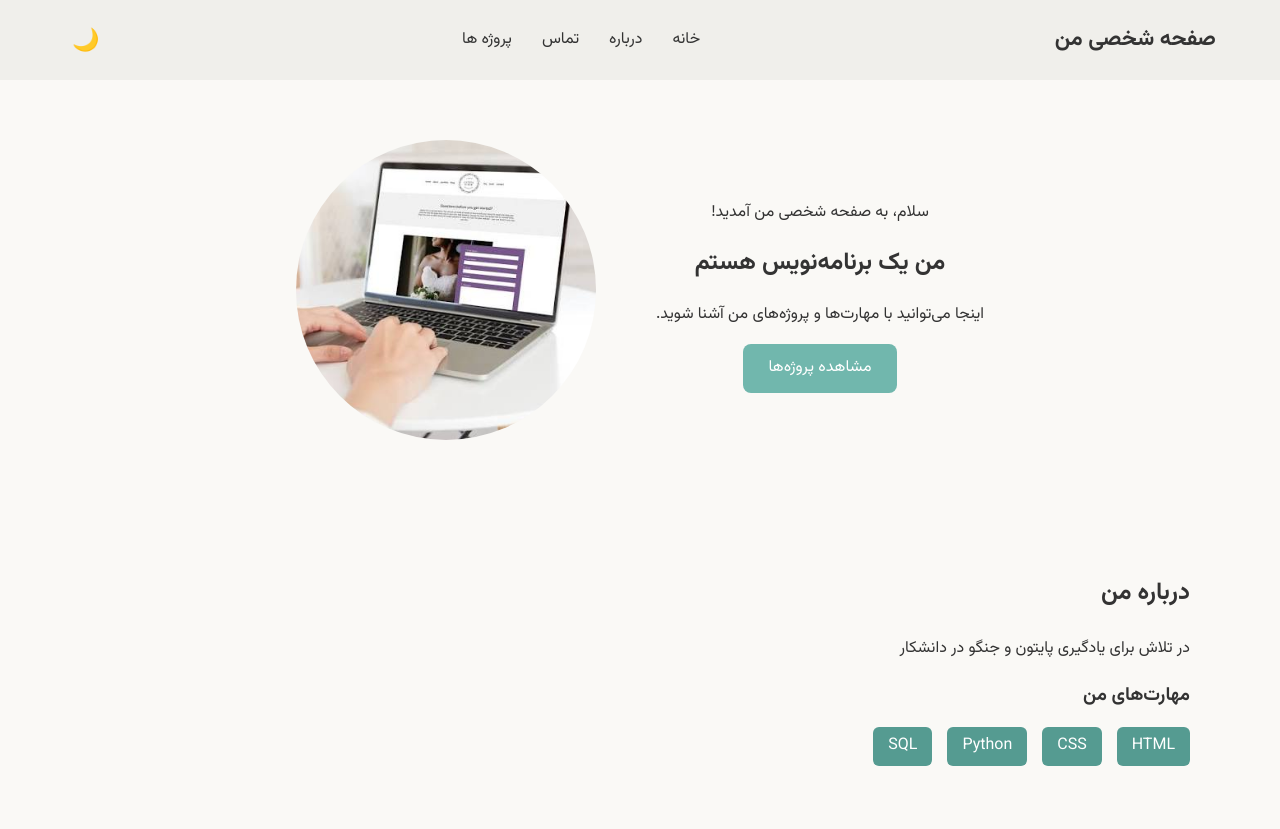
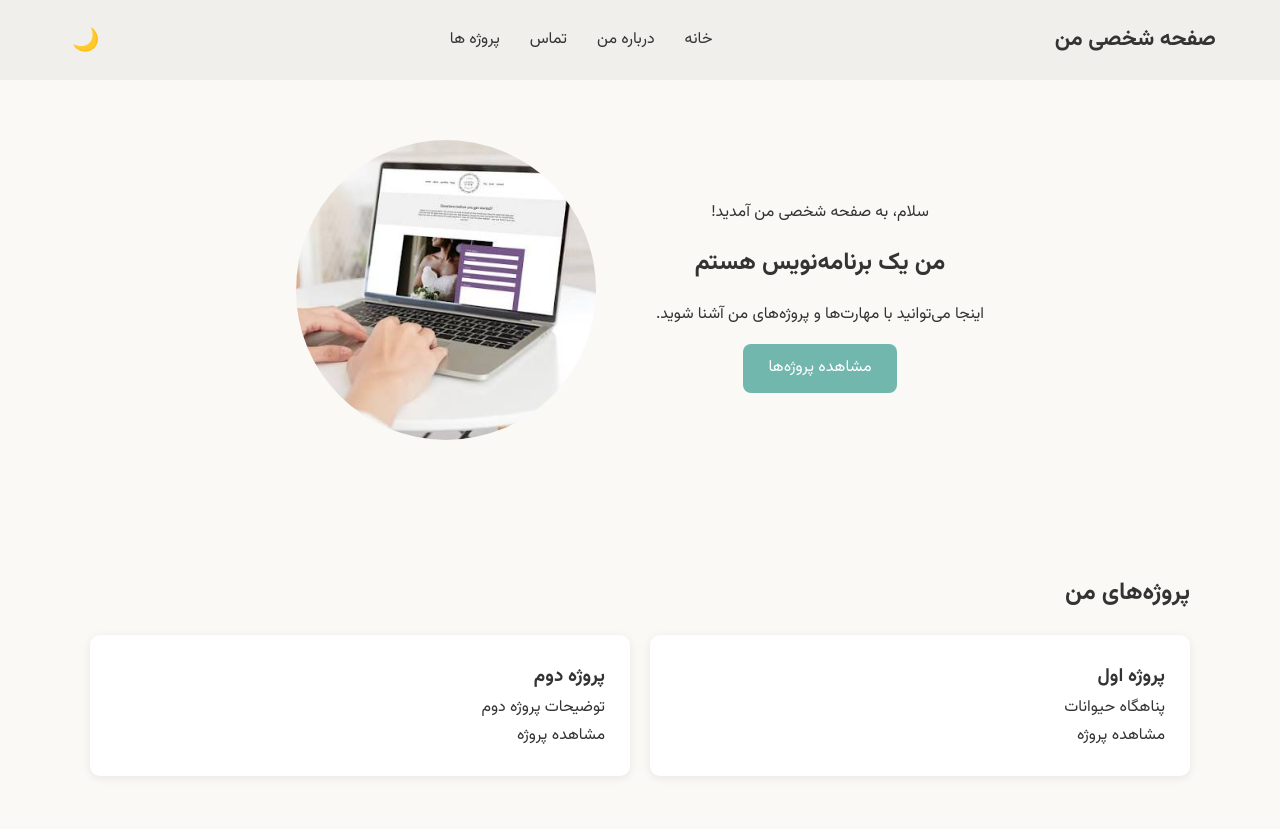
Before and after one commit to masisalimi/portfolio, a plain HTML site: page index.html in a window 1280 px wide. Shown: the top 829 px of the page. Drawn offline with Linux system fonts and the light colour scheme.

Commit message:
separated page for about

```diff
--- a/index.html
+++ b/index.html
@@ -18,7 +18,7 @@
       <nav>
         <ul>
           <li><a href="#home">خانه</a></li>
-          <li><a href="#about">درباره</a></li>
+          <li><a href="about.html">درباره من</a></li>
           <li><a href="#contact">تماس</a></li>
           <li><a href="#projects">پروژه ها</a></li>
         </ul>
@@ -39,19 +39,7 @@
         </div>
       </section>
 
-      <section id="about">
-        <h2>درباره من</h2>
-        <p>در تلاش برای یادگیری پایتون و جنگو در دانشکار</p>
-        <div class="skills">
-          <h3>مهارت‌های من</h3>
-          <ul>
-            <li>HTML</li>
-            <li>CSS</li>
-            <li>Python</li>
-            <li>SQL</li>
-          </ul>
-        </div>
-      </section>
+
 
       <section id="projects">
         <h2>پروژه‌های من</h2>
```
